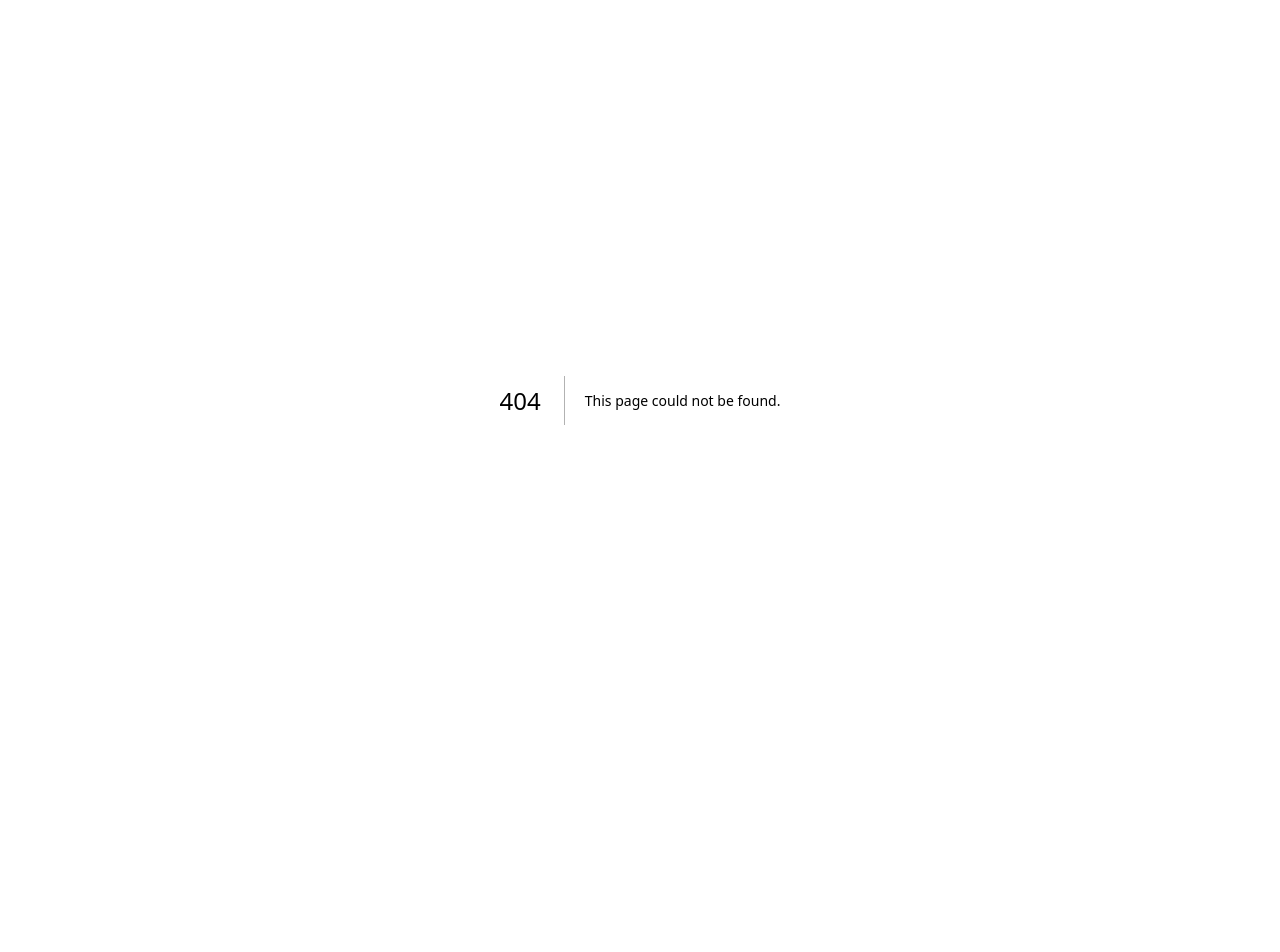
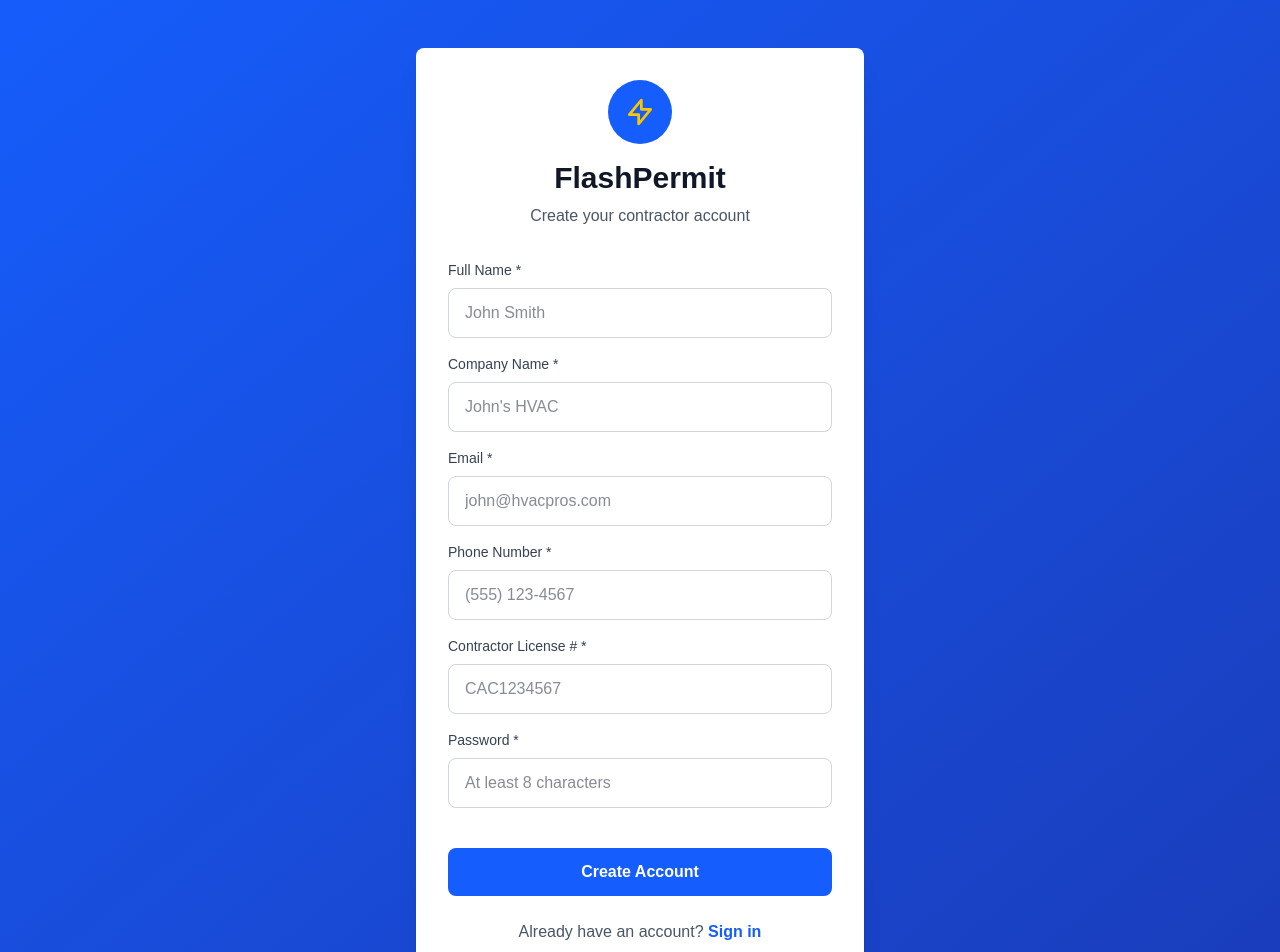
Before and after one commit to flashpermit/flashpermit-app, a Next.js app: page /signup in a window 1280 px wide. Before the commit this address had no page. Shown: the top 952 px of the page. Before the commit the page ends 800 px from the top, so only its background shows below. Built offline with nearby package versions, Linux system fonts and the light colour scheme.

Commit message:
Add professional login and signup pages - Week 1 Day 1 COMPLETE!

```diff
--- /dev/null
+++ b/app/login/page.tsx
@@ -0,0 +1,87 @@
+'use client';
+
+import { useState } from 'react';
+import Link from 'next/link';
+
+export default function Login() {
+  const [email, setEmail] = useState('');
+  const [password, setPassword] = useState('');
+
+  const handleSubmit = (e: React.FormEvent) => {
+    e.preventDefault();
+    console.log('Login:', { email, password });
+    alert('Login coming soon! Building in Week 1, Day 2-3');
+  };
+
+  return (
+    <div className="min-h-screen bg-gradient-to-br from-blue-600 to-blue-800 flex items-center justify-center p-4">
+      <div className="bg-white rounded-lg shadow-xl p-8 max-w-md w-full">
+        {/* Logo */}
+        <div className="text-center mb-8">
+          <div className="inline-flex items-center justify-center w-16 h-16 bg-blue-600 rounded-full mb-4">
+            <svg className="w-8 h-8 text-yellow-400" fill="none" stroke="currentColor" viewBox="0 0 24 24">
+              <path strokeLinecap="round" strokeLinejoin="round" strokeWidth={2} d="M13 10V3L4 14h7v7l9-11h-7z" />
+            </svg>
+          </div>
+          <h1 className="text-3xl font-bold text-gray-900">FlashPermit</h1>
+          <p className="text-gray-600 mt-2">Sign in to your account</p>
+        </div>
+
+        {/* Login Form */}
+        <form onSubmit={handleSubmit} className="space-y-6">
+          <div>
+            <label htmlFor="email" className="block text-sm font-medium text-gray-700 mb-2">
+              Email
+            </label>
+            <input
+              id="email"
+              type="email"
+              value={email}
+              onChange={(e) => setEmail(e.target.value)}
+              required
+              className="w-full px-4 py-3 border border-gray-300 rounded-lg focus:ring-2 focus:ring-blue-500 focus:border-transparent text-gray-900"
+              placeholder="contractor@example.com"
+            />
+          </div>
+
+          <div>
+            <label htmlFor="password" className="block text-sm font-medium text-gray-700 mb-2">
+              Password
+            </label>
+            <input
+              id="password"
+              type="password"
+              value={password}
+              onChange={(e) => setPassword(e.target.value)}
+              required
+              className="w-full px-4 py-3 border border-gray-300 rounded-lg focus:ring-2 focus:ring-blue-500 focus:border-transparent text-gray-900"
+              placeholder="••••••••"
+            />
+          </div>
+
+          <button
+            type="submit"
+            className="w-full bg-blue-600 text-white py-3 rounded-lg font-semibold hover:bg-blue-700 transition-colors"
+          >
+            Sign In
+          </button>
+        </form>
+
+        {/* Sign Up Link */}
+        <p className="text-center mt-6 text-gray-600">
+          Don't have an account?{' '}
+          <Link href="/signup" className="text-blue-600 font-semibold hover:text-blue-700">
+            Sign up
+          </Link>
+        </p>
+
+        {/* Back to Home */}
+        <div className="text-center mt-4">
+          <Link href="/" className="text-sm text-gray-500 hover:text-gray-700">
+            ← Back to home
+          </Link>
+        </div>
+      </div>
+    </div>
+  );
+}
--- a/app/page.tsx
+++ b/app/page.tsx
@@ -1,3 +1,4 @@
+import Link from 'next/link';
 export default function Home() {
   return (
     <div className="min-h-screen bg-gradient-to-br from-blue-600 to-blue-800 flex items-center justify-center">
@@ -22,9 +23,11 @@ export default function Home() {
         </p>
 
         {/* CTA Button */}
-        <button className="bg-yellow-400 text-blue-900 px-8 py-4 rounded-lg text-xl font-bold hover:bg-yellow-300 transition-all transform hover:scale-105">
-          Get Started
-        </button>
+        <Link href="/signup">
+          <button className="bg-yellow-400 text-blue-900 px-8 py-4 rounded-lg text-xl font-bold hover:bg-yellow-300 transition-all transform hover:scale-105">
+            Get Started
+          </button>
+        </Link>
 
         {/* Status Badge */}
         <div className="mt-12">
--- /dev/null
+++ b/app/signup/page.tsx
@@ -0,0 +1,167 @@
+'use client';
+
+import { useState } from 'react';
+import Link from 'next/link';
+
+export default function Signup() {
+  const [formData, setFormData] = useState({
+    name: '',
+    company: '',
+    email: '',
+    phone: '',
+    license: '',
+    password: '',
+  });
+
+  const handleChange = (e: React.ChangeEvent<HTMLInputElement>) => {
+    setFormData({
+      ...formData,
+      [e.target.name]: e.target.value,
+    });
+  };
+
+  const handleSubmit = (e: React.FormEvent) => {
+    e.preventDefault();
+    console.log('Signup:', formData);
+    alert('Signup coming soon! Building in Week 1, Day 2-3');
+  };
+
+  return (
+    <div className="min-h-screen bg-gradient-to-br from-blue-600 to-blue-800 flex items-center justify-center p-4">
+      <div className="bg-white rounded-lg shadow-xl p-8 max-w-md w-full my-8">
+        {/* Logo */}
+        <div className="text-center mb-8">
+          <div className="inline-flex items-center justify-center w-16 h-16 bg-blue-600 rounded-full mb-4">
+            <svg className="w-8 h-8 text-yellow-400" fill="none" stroke="currentColor" viewBox="0 0 24 24">
+              <path strokeLinecap="round" strokeLinejoin="round" strokeWidth={2} d="M13 10V3L4 14h7v7l9-11h-7z" />
+            </svg>
+          </div>
+          <h1 className="text-3xl font-bold text-gray-900">FlashPermit</h1>
+          <p className="text-gray-600 mt-2">Create your contractor account</p>
+        </div>
+
+        {/* Signup Form */}
+        <form onSubmit={handleSubmit} className="space-y-4">
+          <div>
+            <label htmlFor="name" className="block text-sm font-medium text-gray-700 mb-2">
+              Full Name *
+            </label>
+            <input
+              id="name"
+              name="name"
+              type="text"
+              value={formData.name}
+              onChange={handleChange}
+              required
+              className="w-full px-4 py-3 border border-gray-300 rounded-lg focus:ring-2 focus:ring-blue-500 focus:border-transparent text-gray-900"
+              placeholder="John Smith"
+            />
+          </div>
+
+          <div>
+            <label htmlFor="company" className="block text-sm font-medium text-gray-700 mb-2">
+              Company Name *
+            </label>
+            <input
+              id="company"
+              name="company"
+              type="text"
+              value={formData.company}
+              onChange={handleChange}
+              required
+              className="w-full px-4 py-3 border border-gray-300 rounded-lg focus:ring-2 focus:ring-blue-500 focus:border-transparent text-gray-900"
+              placeholder="John's HVAC"
+            />
+          </div>
+
+          <div>
+            <label htmlFor="email" className="block text-sm font-medium text-gray-700 mb-2">
+              Email *
+            </label>
+            <input
+              id="email"
+              name="email"
+              type="email"
+              value={formData.email}
+              onChange={handleChange}
+              required
+              className="w-full px-4 py-3 border border-gray-300 rounded-lg focus:ring-2 focus:ring-blue-500 focus:border-transparent text-gray-900"
+              placeholder="john@hvacpros.com"
+            />
+          </div>
+
+          <div>
+            <label htmlFor="phone" className="block text-sm font-medium text-gray-700 mb-2">
+              Phone Number *
+            </label>
+            <input
+              id="phone"
+              name="phone"
+              type="tel"
+              value={formData.phone}
+              onChange={handleChange}
+              required
+              className="w-full px-4 py-3 border border-gray-300 rounded-lg focus:ring-2 focus:ring-blue-500 focus:border-transparent text-gray-900"
+              placeholder="(555) 123-4567"
+            />
+          </div>
+
+          <div>
+            <label htmlFor="license" className="block text-sm font-medium text-gray-700 mb-2">
+              Contractor License # *
+            </label>
+            <input
+              id="license"
+              name="license"
+              type="text"
+              value={formData.license}
+              onChange={handleChange}
+              required
+              className="w-full px-4 py-3 border border-gray-300 rounded-lg focus:ring-2 focus:ring-blue-500 focus:border-transparent text-gray-900"
+              placeholder="CAC1234567"
+            />
+          </div>
+
+          <div>
+            <label htmlFor="password" className="block text-sm font-medium text-gray-700 mb-2">
+              Password *
+            </label>
+            <input
+              id="password"
+              name="password"
+              type="password"
+              value={formData.password}
+              onChange={handleChange}
+              required
+              minLength={8}
+              className="w-full px-4 py-3 border border-gray-300 rounded-lg focus:ring-2 focus:ring-blue-500 focus:border-transparent text-gray-900"
+              placeholder="At least 8 characters"
+            />
+          </div>
+
+          <button
+            type="submit"
+            className="w-full bg-blue-600 text-white py-3 rounded-lg font-semibold hover:bg-blue-700 transition-colors mt-6"
+          >
+            Create Account
+          </button>
+        </form>
+
+        {/* Login Link */}
+        <p className="text-center mt-6 text-gray-600">
+          Already have an account?{' '}
+          <Link href="/login" className="text-blue-600 font-semibold hover:text-blue-700">
+            Sign in
+          </Link>
+        </p>
+
+        {/* Back to Home */}
+        <div className="text-center mt-4">
+          <Link href="/" className="text-sm text-gray-500 hover:text-gray-700">
+            ← Back to home
+          </Link>
+        </div>
+      </div>
+    </div>
+  );
+}
```
Also changed, not shown: 1 other file (tests, documents, lock files or other folders).
